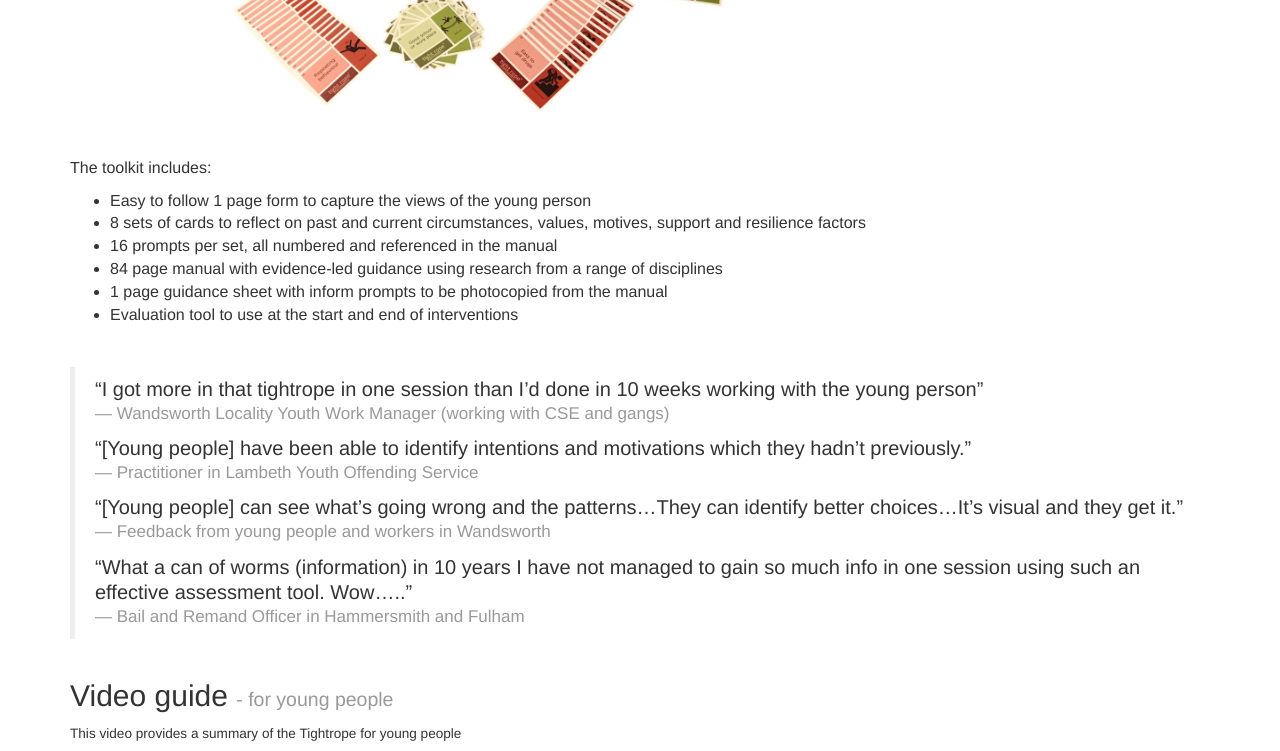
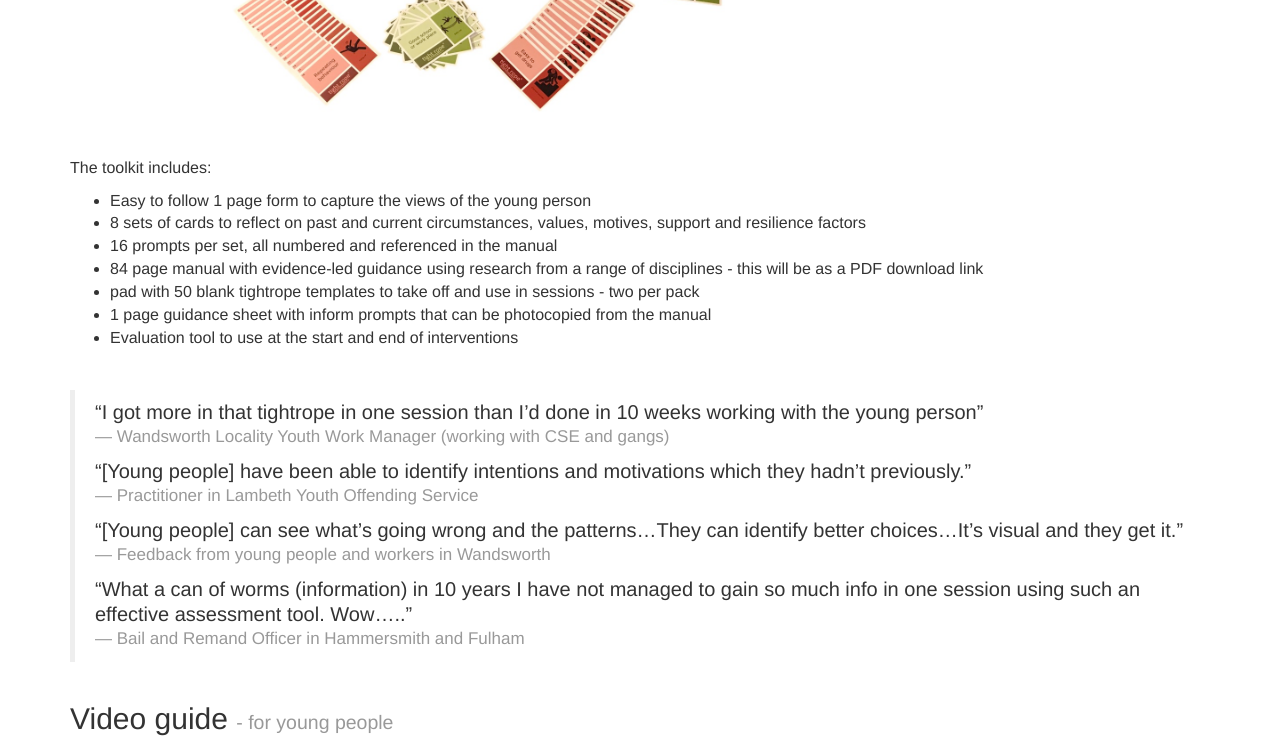
Before and after one commit to vlinderco/vlinderco.github.io, a Jekyll site: the page built from resources.md, in a window 1280 px wide and 900 px high, scrolled down 1441 px, cut to the strip 0-751 px from the top of the window. Built offline with Jekyll 4.4.1, drawn with Linux system fonts in a browser that asks for light colours; nearby versions of some CDN libraries; some of the changed text lies outside the part shown.

Commit message:
Update resources.md

```diff
--- a/resources.md
+++ b/resources.md
@@ -33,8 +33,9 @@ The toolkit includes:
 -	Easy to follow 1 page form to capture the views of the young person
 -	8 sets of cards to reflect on past and current circumstances, values, motives, support and resilience factors
 -	16 prompts per set, all numbered and referenced in the manual
--	84 page manual with evidence-led guidance using research from a range of disciplines
--	1 page guidance sheet with inform prompts to be photocopied from the manual
+-	84 page manual with evidence-led guidance using research from a range of disciplines - this will be as a PDF download link
+-	pad with 50 blank tightrope templates to take off and use in sessions - two per pack
+-	1 page guidance sheet with inform prompts that can be photocopied from the manual
 -	Evaluation tool to use at the start and end of interventions
 
 > "I got more in that tightrope in one session than I’d done in 10 weeks working with the young person"
@@ -66,11 +67,16 @@ A workbook of the [tightrope] has been created as an introduction pack
 
 For Youth Justice practitioners an Out of Court Disposal template has been created and is available here: [OOCD Screening Template 2019.pdf]
 
+## Guidance booklet PDF link
+
+For those using the toolkit with cards - this is the link to the guidance [guidance]
+
 For more information email: [info@vlinder.co.uk](mailto:info@vlinder.co.uk)
 
 [Amazon]: https://www.amazon.co.uk/Tightrope-Toolkit-Dr-Roberta-Evans/dp/1999908007/ref=sr_1_1?ie=UTF8&qid=1548973729&sr=8-1&keywords=tightrope+evans
 [tightrope]: /downloads/tightropemodel.pdf
 [OOCD Screening Template 2019.pdf]: /downloads/OOCD%20Screening%20Tightrope%202019.pdf
+[guidance]:
 
 > "There is nothing in a caterpillar that tells you it's going to be a butterfly."
 > <small>Richard Buckminster Fuller</small>
```
